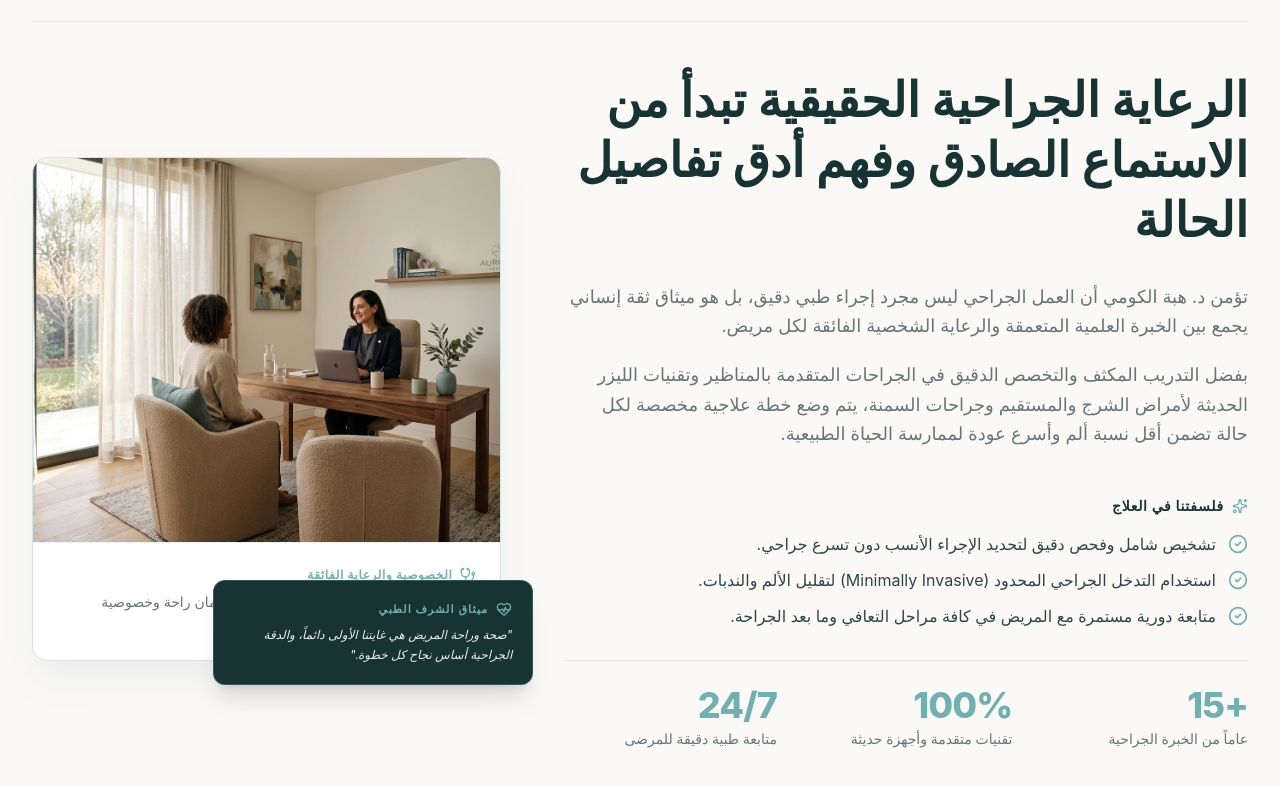
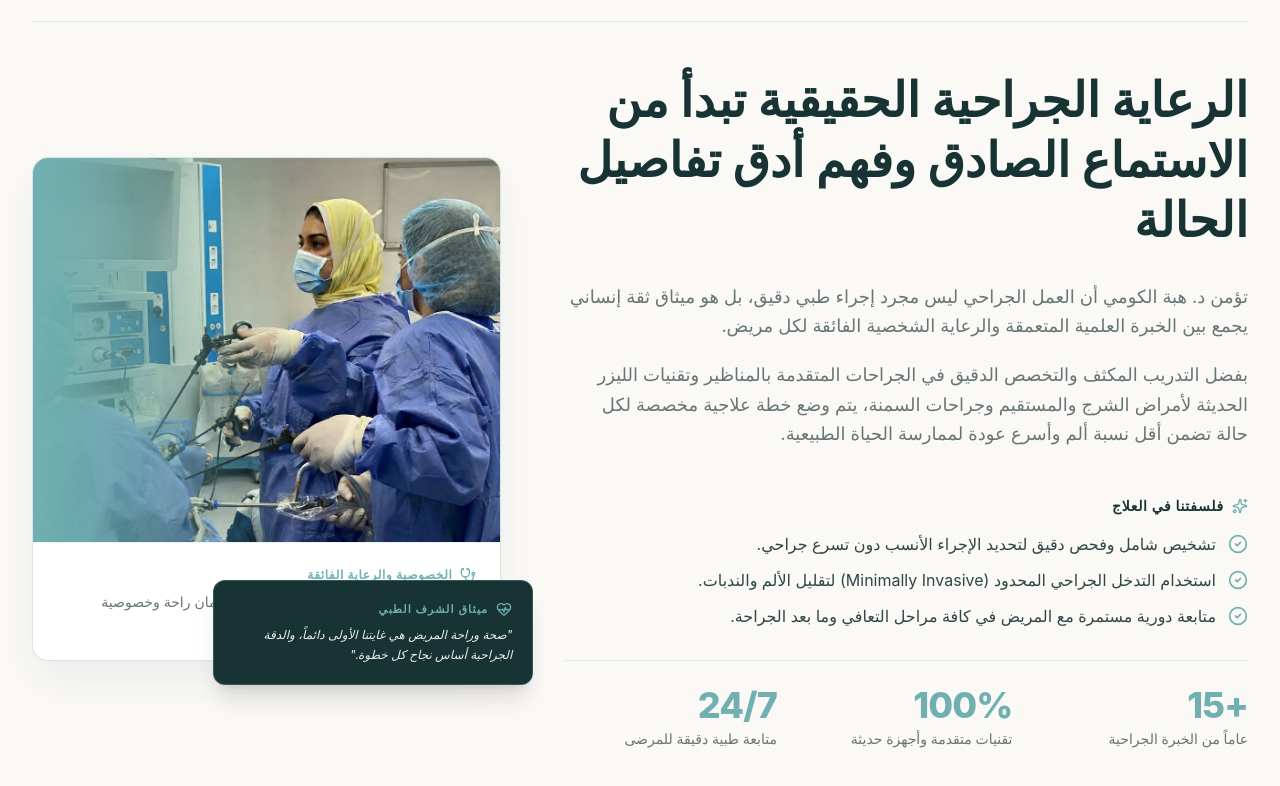
Before and after one commit to eslamshyba220-debug/Dr.-Heba-El-Komy, a React (Vite) app: page / in a window 1280 px wide. Shown: the part 1090-1876 px from the top of the page. Built offline with nearby package versions, Linux system fonts and the light colour scheme; a web font is replaced by a local one.

Commit message:
Replace broken about image with Dr Heba photo

```diff
--- a/src/components/AboutSection.tsx
+++ b/src/components/AboutSection.tsx
@@ -1,6 +1,6 @@
 import React from 'react';
 import { Language } from '../types';
-import { CONTENT, CLINIC_SUITE_URL } from '../data/content';
+import { CONTENT } from '../data/content';
 import { CheckCircle2, HeartPulse, UserCheck, Stethoscope, Sparkles } from 'lucide-react';
 
 interface AboutSectionProps {
@@ -82,8 +82,10 @@ export const AboutSection: React.FC<AboutSectionProps> = ({ lang }) => {
               {/* Asymmetric Outer Frame */}
               <div className="relative rounded-2xl overflow-hidden border border-[#70B0B0]/30 shadow-[0_20px_40px_rgba(24,51,51,0.06)] bg-white">
                 <img
-                  src={CLINIC_SUITE_URL}
-                  alt={lang === 'ar' ? 'عيادة د. هبة الكومي التخصصية' : 'Dr. Heba El-Komy Consultation Suite'}
+                  src="/2.jpg"
+                  alt="د. هبة الكومي"
+                  width={1024}
+                  height={1024}
                   referrerPolicy="no-referrer"
                   className="w-full h-80 sm:h-96 object-cover object-center transform hover:scale-103 transition-transform duration-500"
                 />
```
Also changed, not shown: Public/2.jpg (added).
